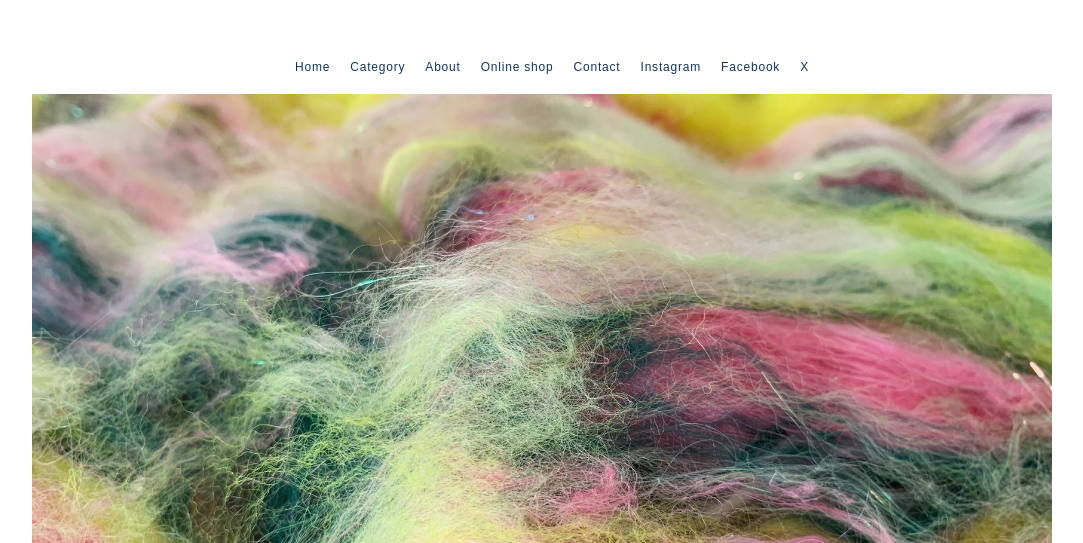
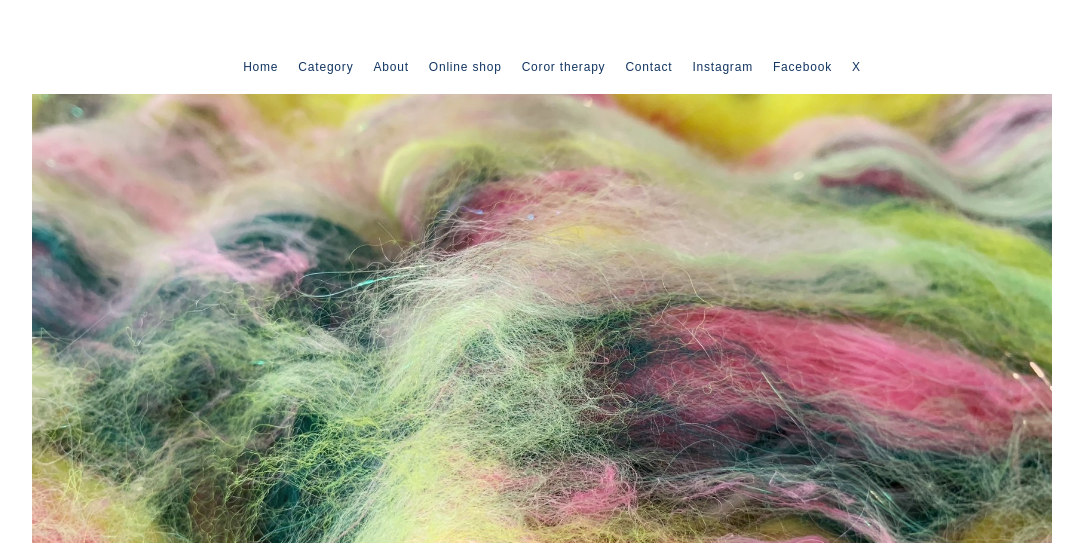
Before and after one commit to yamaguchi-yumiko/mococn_site, a PHP site: page /index.php in a window 1280 px wide. Shown: the part 107-650 px from the top of the page, without its empty margins (98-1181 px from the left). Run offline with PHP 8.4, Linux system fonts and the light colour scheme; some libraries are stand-ins or nearby versions.

Commit message:
Coror therapy nav追加

```diff
--- a/work/public/nav.php
+++ b/work/public/nav.php
@@ -18,30 +18,35 @@
 						</a>
 					</li>
 					<li class="category-list-items">
-						<a href="tie.php" >
+						<a href="tie.php">
 							<p>Tie</p>
 						</a>
 					</li>
 					<li class="category-list-items">
-						<a href="bag.php" >
+						<a href="bag.php">
 							<p>Bag</p>
 						</a>
 					</li>
 					<li class="category-list-items">
-						<a href="Animals.php" >
+						<a href="Animals.php">
 							<p>Animals</p>
 						</a>
 					</li>
 				</ul>
 			</li>
 			<li class="navigation-nav">
-				<p><a href="about.php" >About</a></p>
+				<p><a href="about.php">About</a></p>
 			</li>
 			<!-- <li class="navigation-nav">
 				<p><a href="color-therapy.php">Color Therapy</a></p>
 			</li> -->
 			<li class="navigation-nav">
 				<p><a href="http://mococon.shop-pro.jp/" target="_blank">Online&nbsp;shop</a></p>
+			</li>
+			<li>
+				<a href="https://reserva.be/mayuanzaicolorfelt" target="_blank">
+					<p>Coror therapy</p>
+				</a>
 			</li>
 			<li class="navigation-nav">
 				<p><a href=" http://ws.formzu.net/fgen/S82910306" target="_blank">Contact</a>
@@ -107,7 +112,7 @@
 					</li>
 				</ul>
 				<ul>
-<!-- <li>
+					<!-- <li>
 						<a href="color-therapy.php">
 							<p>Color Therapy</p>
 						</a>
@@ -122,8 +127,13 @@
 							<p>online&nbsp;shop</p>
 						</a>
 					</li>
+					<li class="category-list-items">
+						<a href="https://reserva.be/mayuanzaicolorfelt" target="_blank">
+							<p>Coror therapy</p>
+						</a>
+					</li>
 					<li>
-						<a href=" http://ws.formzu.net/fgen/S82910306" target="_blank">
+						<a href="http://ws.formzu.net/fgen/S82910306" target="_blank">
 							<p>Contact</p>
 						</a>
 					</li>
@@ -131,9 +141,9 @@
 			</div>
 			<div class="nsn-icon-top">
 				<ul>
-					<li><a href="https://www.facebook.com/mayu.anzai" ><img src="common/img/sns/facebook_icon.svg" alt="anzaimayuのfacebook"></a></li>
-					<li><a href="https://www.instagram.com/mayuanzai" ><img src="common/img/sns/insta_icon.svg" alt="anzaimayuのInstagram"></a></li>
-					<li><a href="https://twitter.com/mococon_" ><img src="common/img/sns/x_icon.svg" alt="anzaimayuのTwitter"></a></li>
+					<li><a href="https://www.facebook.com/mayu.anzai"><img src="common/img/sns/facebook_icon.svg" alt="anzaimayuのfacebook"></a></li>
+					<li><a href="https://www.instagram.com/mayuanzai"><img src="common/img/sns/insta_icon.svg" alt="anzaimayuのInstagram"></a></li>
+					<li><a href="https://twitter.com/mococon_"><img src="common/img/sns/x_icon.svg" alt="anzaimayuのTwitter"></a></li>
 				</ul>
 			</div>
 		</div>
```
